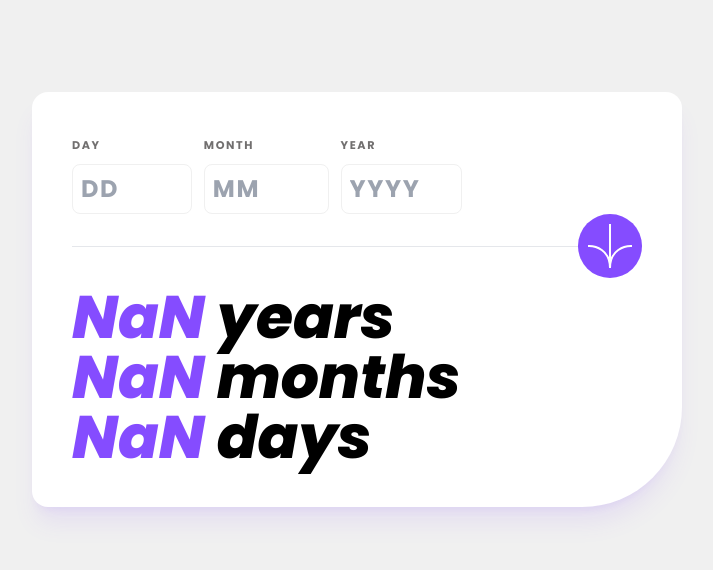
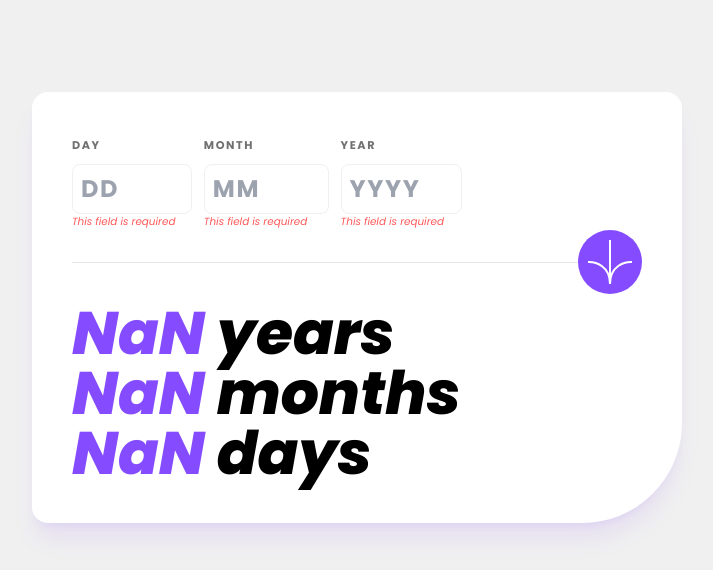
Before and after one commit to ZenitsuAg/age-calculator-app, a React (Vite) app: page / in a window 1280 px wide. Shown: the top 570 px of the page, without its empty margins (283-996 px from the left). Built offline with nearby package versions, Linux system fonts and the light colour scheme.

Commit message:
Format code and update file structure

```diff
--- a/src/App.jsx
+++ b/src/App.jsx
@@ -1,7 +1,5 @@
-import { useState } from 'react'
-import Input from './Components/Input'
-import arrowIcon from './../assets/images/icon-arrow.svg';
-
+import { useState } from "react";
+import Input from "./Components/Input";
 
 function App() {
     const [years, setYears] = useState(0);
@@ -9,15 +7,21 @@ function App() {
     const [days, setDays] = useState(0);
 
     function handleYears(e) {
-    setYears(e.target.value)
+        setYears(e.target.value);
     }
 
     function handleMonths(e) {
-    setMonths(e.target.value)
+        setMonths(e.target.value);
     }
 
     function handleDays(e) {
-    setDays(e.target.value)
+        setDays(e.target.value);
+    }
+
+    function handleSubmit(e) {
+        // e.preventDefault()
+
+        alert("Fomr is submitted")
     }
 
     const timeDifference =
@@ -25,33 +29,67 @@ function App() {
         Date.parse(new Date(`${years}, ${months}, ${days}`)).toString();
     const yr = Math.round(timeDifference / 3.154e10);
     const mnth = Math.round((timeDifference % 3.154e10) / 2.628e9);
-  const dy = Math.round((timeDifference % 3.154e10 % 2.628e9) / 8.64e7);
+    const dy = Math.round(((timeDifference % 3.154e10) % 2.628e9) / 8.64e7);
 
     return (
-    <main className='h-screen p-3 bg-off-white'>
-       <div className='font-Poppins max-w-[375px] mx-auto bg-white rounded-2xl rounded-br-[100px] p-6 pt-11 mt-20 shadow-xl shadow-purple/10 md:max-w-[650px] md:p-10'>
+        <main className="h-screen p-3 bg-off-white">
+            <div className="font-Poppins max-w-[375px] mx-auto bg-white rounded-2xl rounded-br-[100px] p-6 pt-11 mt-20 shadow-xl shadow-purple/10 md:max-w-[650px] md:p-10">
+                <form action="">
                     <div className="flex flex-row max-w-[300px] gap-3 mx-auto md:mx-0 md:max-w-[390px]">
-            <Input value={'Day'} onChange={handleDays} placeholder={'DD'} />
-            <Input value={'Month'} onChange={handleMonths} placeholder={'MM'} />
-            <Input value={'Year'} onChange={handleYears} placeholder={'YYYY'} />
+                        <Input
+                            value={"Day"}
+                            onChange={handleDays}
+                            placeholder={"DD"}
+                            error1={days == ""}
+                            error2={days > 31 ? true : false}
+                            errorMsg={"Must be a valid day"}
+                        />
+                        <Input
+                            value={"Month"}
+                            onChange={handleMonths}
+                            placeholder={"MM"}
+                            error1={months == ""}
+                            error2={months > 11 ? true : false}
+                            errorMsg={"Must be a valid month"}
+                        />
+                        <Input
+                            value={"Year"}
+                            onChange={handleYears}
+                            placeholder={"YYYY"}
+                            error1={years == ""}
+                            error2={
+                                years > new Date().getFullYear() ? true : false
+                            }
+                            errorMsg={"Must be in the past!"}
+                        />
                     </div>
 
-        <div className='relative my-10 md:mt-0'>
-          <div className='pt-8'>
-            <hr/>
+                    <div className="relative my-10 md:mt-0">
+                        <div className="pt-8">
+                            <hr />
                         </div>
-          <div className='absolute top-0 left-0 right-0 text-center md:left-auto md:text-left'>
-            <button className='w-12 h-12 p-8 mx-auto bg-center bg-no-repeat rounded-full md:h-16 md:w-16 bg-purple bg-arrow-icon hover:bg-off-black'></button>
+                        <div className="absolute top-0 left-0 right-0 text-center md:left-auto md:text-left">
+                            <button
+                                type="submit"
+                                onSubmit={alert("hi")}
+                                className="w-12 h-12 p-8 mx-auto bg-center bg-no-repeat rounded-full md:h-16 md:w-16 bg-purple bg-arrow-icon hover:bg-off-black"
+                            ></button>
                         </div>
                     </div>
+                </form>
 
-        <h1 className='text-5xl italic font-bold leading-tight md:text-6xl'><span className="text-purple">{yr}</span> years</h1>
-        <h1 className='text-5xl italic font-bold leading-tight md:text-6xl'><span className="text-purple">{mnth}</span> months</h1>
-        <h1 className='text-5xl italic font-bold leading-tight md:text-6xl'><span className="text-purple">{dy}</span> days</h1>
-
+                <h1 className="text-5xl italic font-bold leading-tight md:text-6xl">
+                    <span className="text-purple">{yr}</span> years
+                </h1>
+                <h1 className="text-5xl italic font-bold leading-tight md:text-6xl">
+                    <span className="text-purple">{mnth}</span> months
+                </h1>
+                <h1 className="text-5xl italic font-bold leading-tight md:text-6xl">
+                    <span className="text-purple">{dy}</span> days
+                </h1>
             </div>
         </main>
-  )
+    );
 }
 
-export default App
+export default App;
```
Lines whose indentation alone changed are shown as unchanged.
